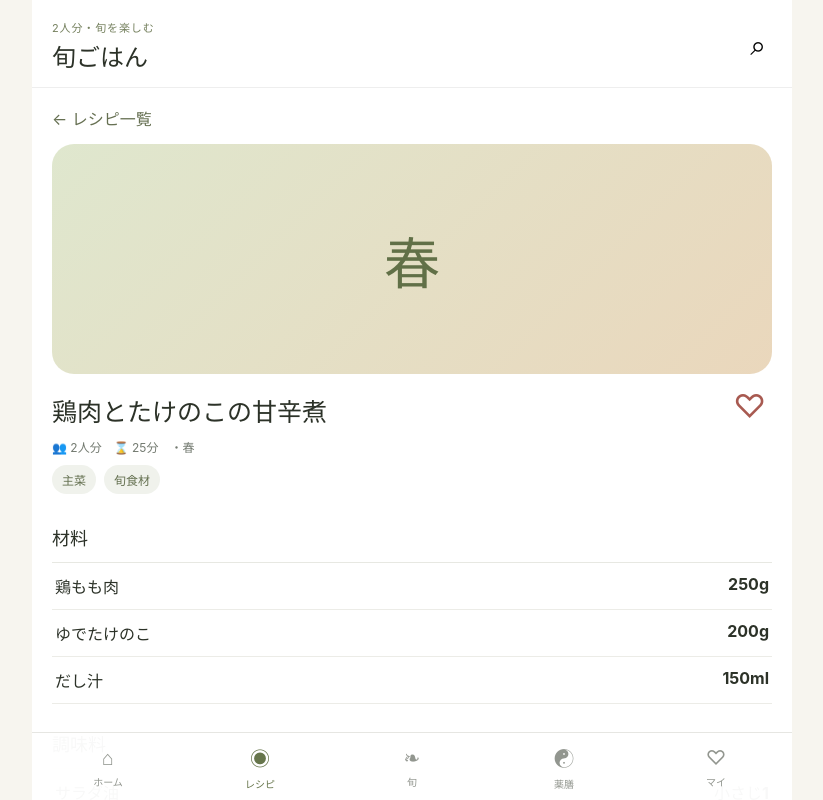
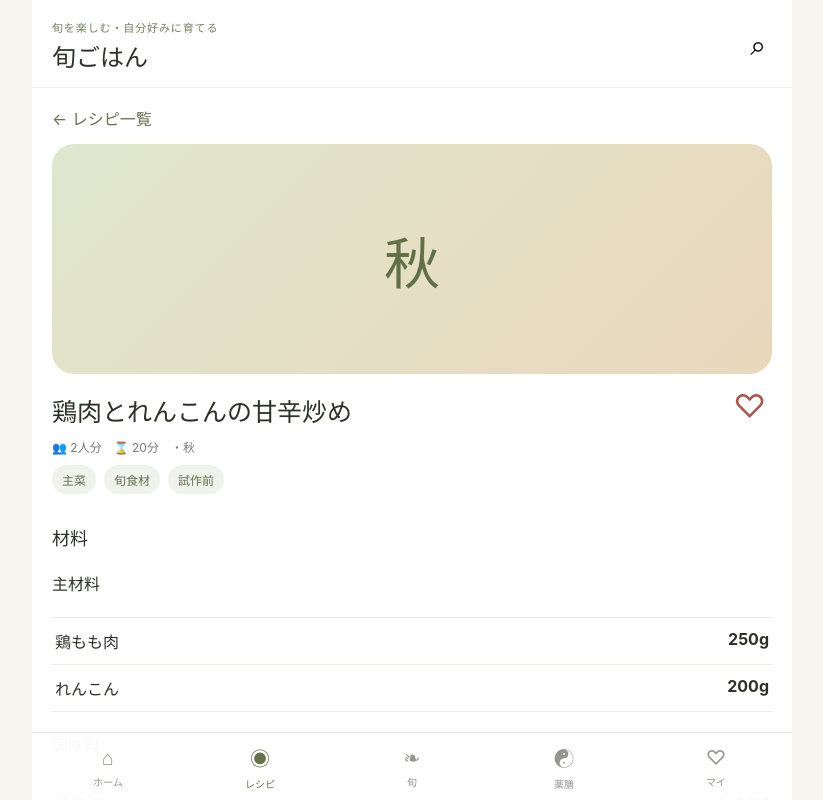
Before and after one commit to new-ap-26/seasonal-recipe-app, a React (Vite) app: page / in a window 1280 px wide. Both pictures are taken after a click on the button "レシピを見る". Shown: the top 800 px of the page, without its empty margins (228-1051 px from the left). Built offline with nearby package versions, Linux system fonts and the light colour scheme.

Commit message:
Update UI for provisional recipe data

```diff
--- a/src/App.tsx
+++ b/src/App.tsx
@@ -2,13 +2,35 @@ import { useMemo, useState } from 'react'
 import { recipes } from './data/recipes'
 import { userRepository } from './repositories/userRepository'
 import { applyRevision } from './utils/recipe'
-import type { CookingLog, DishCategory, Recipe, Season, UserState } from './types'
+import type { CookingLog, DishCategory, Ingredient, Recipe, Season, UserState } from './types'
 import './styles.css'
 
 type Tab = 'home' | 'recipes' | 'season' | 'medicinal' | 'mine'
 
 const categories: ('すべて' | DishCategory | '作り置き')[] = ['すべて','主菜','副菜','作り置き','汁物','ご飯','麺']
 const seasons: ('すべて' | Season)[] = ['すべて','春','夏','秋','冬','通年']
+
+function currentSeason(): Season {
+  const month = new Date().getMonth() + 1
+  if (month >= 3 && month <= 5) return '春'
+  if (month >= 6 && month <= 8) return '夏'
+  if (month >= 9 && month <= 11) return '秋'
+  return '冬'
+}
+
+function servingText(recipe: Recipe) {
+  return recipe.servingLabel ?? `${recipe.servings}人分`
+}
+
+function seasonFoods(season: Season) {
+  const map: Record<Exclude<Season, '通年'>, string[]> = {
+    春: ['たけのこ', 'あさり', '春キャベツ', '菜の花'],
+    夏: ['トマト', 'きゅうり', 'アジ', 'なす'],
+    秋: ['れんこん', 'きのこ', '鮭', 'さつまいも'],
+    冬: ['大根', '白菜', '長ねぎ', 'ほうれん草']
+  }
+  return season === '通年' ? [] : map[season]
+}
 
 export default function App() {
   const [tab, setTab] = useState<Tab>('home')
@@ -31,7 +53,6 @@ export default function App() {
   }), [query, category, season, state.revisions])
 
   const openRecipe = (id: string) => { setSelectedId(id); setTab('recipes'); window.scrollTo({ top: 0, behavior: 'smooth' }) }
-
   const toggleFavorite = (id: string) => saveState({ ...state, favorites: state.favorites.includes(id) ? state.favorites.filter(x => x !== id) : [...state.favorites, id] })
   const toggleStaple = (id: string) => saveState({ ...state, staples: state.staples.includes(id) ? state.staples.filter(x => x !== id) : [...state.staples, id] })
 
@@ -56,7 +77,8 @@ export default function App() {
     const a = document.createElement('a')
     a.href = url
     a.download = `旬ごはん-backup-${new Date().toISOString().slice(0,10)}.json`
-    a.click(); URL.revokeObjectURL(url)
+    a.click()
+    URL.revokeObjectURL(url)
   }
 
   const importBackup = async (file: File) => {
@@ -65,10 +87,10 @@ export default function App() {
   }
 
   return <div className="app-shell">
-    <header className="topbar"><div><span className="eyebrow">2人分・旬を楽しむ</span><h1>旬ごはん</h1></div><button className="icon-btn" onClick={() => {setTab('recipes');setSelectedId(null)}}>⌕</button></header>
+    <header className="topbar"><div><span className="eyebrow">旬を楽しむ・自分好みに育てる</span><h1>旬ごはん</h1></div><button className="icon-btn" onClick={() => {setTab('recipes');setSelectedId(null)}}>⌕</button></header>
     <main>
       {tab === 'home' && <Home state={state} openRecipe={openRecipe} setTab={setTab} />}
-      {tab === 'recipes' && (selected ? <RecipeDetail recipe={selected} original={selectedBase!} state={state} onBack={() => setSelectedId(null)} onFavorite={toggleFavorite} onStaple={toggleStaple} onLog={addLog} onRevise={reviseRecipe} onReset={resetRecipe} /> : <RecipeList items={visibleRecipes} state={state} query={query} setQuery={setQuery} category={category} setCategory={setCategory} season={season} setSeason={setSeason} openRecipe={openRecipe} />)}
+      {tab === 'recipes' && (selected ? <RecipeDetail recipe={selected} state={state} onBack={() => setSelectedId(null)} onFavorite={toggleFavorite} onStaple={toggleStaple} onLog={addLog} onRevise={reviseRecipe} onReset={resetRecipe} /> : <RecipeList items={visibleRecipes} state={state} query={query} setQuery={setQuery} category={category} setCategory={setCategory} season={season} setSeason={setSeason} openRecipe={openRecipe} />)}
       {tab === 'season' && <SeasonPage openRecipe={openRecipe} />}
       {tab === 'medicinal' && <MedicinalPage openRecipe={openRecipe} />}
       {tab === 'mine' && <MinePage state={state} openRecipe={openRecipe} exportBackup={exportBackup} importBackup={importBackup} />}
@@ -83,48 +105,85 @@ export default function App() {
   </div>
 }
 
-function Nav({active,label,icon,onClick}:{active:boolean,label:string,icon:string,onClick:()=>void}) { return <button className={active?'active':''} onClick={onClick}><span>{icon}</span><small>{label}</small></button> }
+function Nav({active,label,icon,onClick}:{active:boolean,label:string,icon:string,onClick:()=>void}) {
+  return <button className={active?'active':''} onClick={onClick}><span>{icon}</span><small>{label}</small></button>
+}
 
 function Home({state,openRecipe,setTab}:{state:UserState,openRecipe:(id:string)=>void,setTab:(t:Tab)=>void}) {
-  const hero = applyRevision(recipes[0], state.revisions[recipes[0].id])
-  const recentIds = [...new Set(state.logs.map(l => l.recipeId))].slice(0,3)
+  const season = currentSeason()
+  const baseHero = recipes.find(r => r.season.includes(season)) ?? recipes[0]
+  const hero = applyRevision(baseHero, state.revisions[baseHero.id])
+  const recentIds = [...new Set(state.logs.map(l => l.recipeId))].filter(id => recipes.some(r => r.id === id)).slice(0,3)
   return <div className="page home">
     <section className="hero-card">
-      <div className="food-art">秋</div><div className="hero-copy"><span className="pill">今日のおすすめ</span><h2>{hero.name}</h2><p>{hero.description}</p><div className="meta">🍂 {hero.season.join('・')}　⌛ {hero.cookingTime}分　👥 2人分</div><button className="primary" onClick={() => openRecipe(hero.id)}>レシピを見る</button></div>
+      <div className="food-art">{season}</div><div className="hero-copy"><span className="pill">今季のおすすめ</span><h2>{hero.name}</h2><p>{hero.description}</p><div className="meta">❧ {hero.season.join('・')}　⌛ {hero.cookingTime}分　👥 {servingText(hero)}</div>{hero.cookingTimeNote&&<p className="time-note">※{hero.cookingTimeNote}</p>}<button className="primary" onClick={() => openRecipe(hero.id)}>レシピを見る</button></div>
     </section>
-    <section><h3>今、何を食べたい？</h3><div className="quick-grid"><button onClick={() => setTab('season')}>❧<b>旬から</b></button><button onClick={() => setTab('recipes')}>🥕<b>食材から</b></button><button onClick={() => setTab('medicinal')}>☯<b>体調から</b></button><button onClick={() => setTab('recipes')}>⌛<b>時間から</b></button></div></section>
-    <section><div className="section-head"><h3>9月の旬</h3><button onClick={() => setTab('season')}>もっと見る</button></div><div className="chips"><span>れんこん</span><span>鮭</span><span>きのこ</span><span>さつまいも</span><span>梨</span></div></section>
+    <section><h3>今、何を食べたい？</h3><div className="quick-grid"><button onClick={() => setTab('season')}>❧<b>旬から</b></button><button onClick={() => setTab('recipes')}>🥕<b>食材から</b></button><button onClick={() => setTab('medicinal')}>☯<b>薬膳から</b></button><button onClick={() => setTab('recipes')}>⌛<b>時間から</b></button></div></section>
+    <section><div className="section-head"><h3>{season}の旬</h3><button onClick={() => setTab('season')}>もっと見る</button></div><div className="chips">{seasonFoods(season).map(x=><span key={x}>{x}</span>)}</div></section>
     {recentIds.length>0 && <section><h3>最近作った料理</h3><div className="card-list">{recentIds.map(id => {const r=recipes.find(x=>x.id===id)!;return <button className="mini-card" key={id} onClick={()=>openRecipe(id)}><b>{r.name}</b><span>作った記録を見る →</span></button>})}</div></section>}
   </div>
 }
 
-function RecipeList({items,state,query,setQuery,category,setCategory,season,setSeason,openRecipe}:{items:Recipe[],state:UserState,query:string,setQuery:(s:string)=>void,category:any,setCategory:(x:any)=>void,season:any,setSeason:(x:any)=>void,openRecipe:(id:string)=>void}) {
- return <div className="page"><h2>レシピ</h2><input className="search" value={query} onChange={e=>setQuery(e.target.value)} placeholder="料理名・食材を検索"/><div className="filter-row">{categories.map(c=><button key={c} className={category===c?'selected':''} onClick={()=>setCategory(c)}>{c}</button>)}</div><div className="filter-row">{seasons.map(s=><button key={s} className={season===s?'selected':''} onClick={()=>setSeason(s)}>{s}</button>)}</div><div className="recipe-grid">{items.map(r=><button key={r.id} className="recipe-card" onClick={()=>openRecipe(r.id)}><div className="recipe-image">{r.category}</div><div><div className="card-title"><b>{r.name}</b>{state.favorites.includes(r.id)&&<span>♥</span>}</div><p>{r.description}</p><div className="meta">⌛ {r.cookingTime}分　{r.tags.slice(0,2).join('・')}</div></div></button>)}</div>{items.length===0&&<p className="empty">条件に合うレシピがありません。</p>}</div>
+function RecipeList({items,state,query,setQuery,category,setCategory,season,setSeason,openRecipe}:{items:Recipe[],state:UserState,query:string,setQuery:(s:string)=>void,category:(typeof categories)[number],setCategory:(x:(typeof categories)[number])=>void,season:(typeof seasons)[number],setSeason:(x:(typeof seasons)[number])=>void,openRecipe:(id:string)=>void}) {
+  return <div className="page"><h2>レシピ</h2><p className="lead">現在は第1バッチ8品を仮データで掲載しています。</p><input className="search" value={query} onChange={e=>setQuery(e.target.value)} placeholder="料理名・食材を検索"/><div className="filter-row">{categories.map(c=><button key={c} className={category===c?'selected':''} onClick={()=>setCategory(c)}>{c}</button>)}</div><div className="filter-row">{seasons.map(s=><button key={s} className={season===s?'selected':''} onClick={()=>setSeason(s)}>{s}</button>)}</div><div className="recipe-grid">{items.map(r=><button key={r.id} className="recipe-card" onClick={()=>openRecipe(r.id)}><div className="recipe-image">{r.season[0]}</div><div><div className="card-title"><b>{r.name}</b>{state.favorites.includes(r.id)&&<span>♥</span>}</div><p>{r.description}</p><div className="meta">⌛ {r.cookingTime}分　{r.tags.slice(0,2).join('・')}</div>{r.verification?.cookingTestStatus==='untested'&&<span className="status-badge">試作前</span>}</div></button>)}</div>{items.length===0&&<p className="empty">条件に合うレシピがありません。</p>}</div>
 }
 
-function RecipeDetail({recipe,original,state,onBack,onFavorite,onStaple,onLog,onRevise,onReset}:{recipe:Recipe,original:Recipe,state:UserState,onBack:()=>void,onFavorite:(id:string)=>void,onStaple:(id:string)=>void,onLog:(r:Recipe,n:number,t:string[],m:string)=>void,onRevise:(r:Recipe,c:Record<string,unknown>)=>void,onReset:(id:string)=>void}) {
- const [rating,setRating]=useState(5), [memo,setMemo]=useState(''), [tags,setTags]=useState<string[]>([]), [editing,setEditing]=useState(false)
- const [ingredientText,setIngredientText]=useState(recipe.ingredients.map(i=>`${i.name}|${i.amount}|${i.type}`).join('\n'))
+function RecipeDetail({recipe,state,onBack,onFavorite,onStaple,onLog,onRevise,onReset}:{recipe:Recipe,state:UserState,onBack:()=>void,onFavorite:(id:string)=>void,onStaple:(id:string)=>void,onLog:(r:Recipe,n:number,t:string[],m:string)=>void,onRevise:(r:Recipe,c:Record<string,unknown>)=>void,onReset:(id:string)=>void}) {
+  const [rating,setRating]=useState(5)
+  const [memo,setMemo]=useState('')
+  const [tags,setTags]=useState<string[]>([])
+  const [editing,setEditing]=useState(false)
+  const [ingredientText,setIngredientText]=useState(recipe.ingredients.map(i=>`${i.name}|${i.amount}|${i.type}|${i.group ?? ''}|${i.amountType ?? ''}`).join('\n'))
   const logs=state.logs.filter(l=>l.recipeId===recipe.id)
- const seasoning=recipe.ingredients.filter(i=>i.type==='seasoning'), food=recipe.ingredients.filter(i=>i.type!=='seasoning')
   const tasteOptions=['ちょうどいい','濃い','薄い','甘い','甘さ控えめがよい','辛い','酸っぱい']
- const saveRevision=()=>{const ingredients=ingredientText.split('\n').map(line=>{const [name,amount,type='food']=line.split('|');return {name:name?.trim(),amount:amount?.trim(),type:type.trim() as any}}).filter(x=>x.name&&x.amount);onRevise(recipe,{ingredients});setEditing(false)}
- return <div className="page detail"><button className="back" onClick={onBack}>← レシピ一覧</button><div className="detail-image">{recipe.season[0]}</div><div className="title-row"><div><h2>{recipe.name}</h2><div className="meta">👥 2人分　⌛ {recipe.cookingTime}分　{recipe.season.map(s=>`・${s}`)}</div></div><button className="heart" onClick={()=>onFavorite(recipe.id)}>{state.favorites.includes(recipe.id)?'♥':'♡'}</button></div><div className="chips">{[recipe.category,...recipe.tags].map(x=><span key={x}>{x}</span>)}</div>
- <section><h3>材料</h3><IngredientTable items={food}/><h3>調味料</h3><IngredientTable items={seasoning}/></section>
+  const saveRevision=()=>{
+    const ingredients = ingredientText.split('\n').map(line=>{
+      const [name,amount,type='food',group='',amountType=''] = line.split('|')
+      return { name:name?.trim(), amount:amount?.trim(), type:type.trim() as Ingredient['type'], group:group.trim() || undefined, amountType:(amountType.trim() || undefined) as Ingredient['amountType'] }
+    }).filter(x=>x.name&&x.amount) as Ingredient[]
+    onRevise(recipe,{ingredients})
+    setEditing(false)
+  }
+  return <div className="page detail"><button className="back" onClick={onBack}>← レシピ一覧</button><div className="detail-image">{recipe.season[0]}</div><div className="title-row"><div><h2>{recipe.name}</h2><div className="meta">👥 {servingText(recipe)}　⌛ {recipe.cookingTime}分　{recipe.season.map(s=>`・${s}`)}</div>{recipe.cookingTimeNote&&<p className="time-note">※{recipe.cookingTimeNote}</p>}</div><button className="heart" onClick={()=>onFavorite(recipe.id)}>{state.favorites.includes(recipe.id)?'♥':'♡'}</button></div><div className="chips">{[recipe.category,...recipe.tags].map(x=><span key={x}>{x}</span>)}{recipe.verification?.cookingTestStatus==='untested'&&<span>試作前</span>}</div>
+  <section><h3>材料</h3><GroupedIngredients items={recipe.ingredients}/></section>
   <section><h3>作り方</h3><ol className="steps">{recipe.steps.map((s,i)=><li key={i}><span>{i+1}</span><div>{s.text}{s.cue&&<p className="cue">✓ {s.cue}</p>}</div></li>)}</ol></section>
- {recipe.storage&&<section className="info-box"><h3>作り置き・保存</h3><p>{recipe.storage.refrigeratedDays&&`冷蔵：約${recipe.storage.refrigeratedDays}日　`}{recipe.storage.frozenDays&&`冷凍：約${recipe.storage.frozenDays}日`}</p><p>{recipe.storage.reheating}</p><small>{recipe.storage.notes}</small></section>}
- {(recipe.nutritionNote||recipe.medicinalFoodNote)&&<section className="two-info"><div><h3>栄養</h3><p>{recipe.nutritionNote??'情報準備中'}</p></div><div><h3>薬膳</h3><p>{recipe.medicinalFoodNote??'情報準備中'}</p></div></section>}
+  {recipe.cookingTips?.length&&<section className="info-box"><h3>失敗しにくくするコツ</h3><ul className="tips-list">{recipe.cookingTips.map(t=><li key={t}>{t}</li>)}</ul></section>}
+  {recipe.seasonInfo&&<section><h3>旬のポイント</h3><p>{recipe.seasonInfo}</p></section>}
+  {recipe.storage&&<section className="info-box"><h3>保存・再加熱</h3>{recipe.storage.refrigeration&&<p><b>冷蔵：</b>{recipe.storage.refrigeration}</p>}{recipe.storage.freezing&&<p><b>冷凍：</b>{recipe.storage.freezing}</p>}{recipe.storage.reheating&&<p><b>再加熱：</b>{recipe.storage.reheating}</p>}{recipe.storage.notes&&<small>{recipe.storage.notes}</small>}</section>}
+  {(recipe.nutritionNote||recipe.medicinalFoodNote)&&<section className="two-info"><div><h3>栄養</h3><p>{recipe.nutritionNote??'情報準備中'}</p></div><div><h3>薬膳</h3><p>{recipe.medicinalFoodNote??'情報準備中'}</p><small>※薬膳は伝統的な食養生の考え方です。現代医学上の治療効果を示すものではありません。</small></div></section>}
   <section className="record-box"><h3>今回どうだった？</h3><div className="stars">{[1,2,3,4,5].map(n=><button key={n} onClick={()=>setRating(n)}>{n<=rating?'★':'☆'}</button>)}</div><div className="taste-tags">{tasteOptions.map(t=><button key={t} className={tags.includes(t)?'selected':''} onClick={()=>setTags(tags.includes(t)?tags.filter(x=>x!==t):[...tags,t])}>{t}</button>)}</div><textarea value={memo} onChange={e=>setMemo(e.target.value)} placeholder="次回の参考メモ。例：砂糖を少し減らす、れんこんを厚めに…"/><button className="primary" onClick={()=>{onLog(recipe,rating,tags,memo);setMemo('');setTags([]);alert('調理記録を保存しました。')}}>調理記録を保存</button></section>
- <section><div className="section-head"><h3>自分好みに更新</h3><button onClick={()=>setEditing(!editing)}>{editing?'閉じる':'編集'}</button></div>{editing&&<div className="edit-box"><p>1行につき「材料名|分量|種別」で編集できます。</p><textarea value={ingredientText} onChange={e=>setIngredientText(e.target.value)} rows={10}/><button className="primary" onClick={saveRevision}>マイレシピに反映</button></div>}{state.revisions[recipe.id]&&<div className="revision-note">♡ 自分好みに変更済み　<button onClick={()=>{if(confirm('オリジナルレシピに戻しますか？'))onReset(recipe.id)}}>オリジナルに戻す</button></div>}<button className="secondary" onClick={()=>onStaple(recipe.id)}>{state.staples.includes(recipe.id)?'★ わが家の定番から外す':'☆ わが家の定番にする'}</button></section>
+  <section><div className="section-head"><h3>自分好みに更新</h3><button onClick={()=>setEditing(!editing)}>{editing?'閉じる':'編集'}</button></div>{editing&&<div className="edit-box"><p>1行につき「材料名|分量|種別|グループ|分量区分」で編集できます。</p><textarea value={ingredientText} onChange={e=>setIngredientText(e.target.value)} rows={12}/><button className="primary" onClick={saveRevision}>マイレシピに反映</button></div>}{state.revisions[recipe.id]&&<div className="revision-note">♡ 自分好みに変更済み　<button onClick={()=>{if(confirm('オリジナルレシピに戻しますか？'))onReset(recipe.id)}}>オリジナルに戻す</button></div>}<button className="secondary" onClick={()=>onStaple(recipe.id)}>{state.staples.includes(recipe.id)?'★ わが家の定番から外す':'☆ わが家の定番にする'}</button></section>
   {logs.length>0&&<section><h3>作った履歴（{logs.length}回）</h3>{logs.slice(0,5).map(l=><div className="log" key={l.id}><b>{new Date(l.cookedAt).toLocaleDateString('ja-JP')}　{'★'.repeat(l.rating)}</b><p>{l.tasteTags.join('・')}</p><p>{l.memo}</p></div>)}</section>}
   </div>
 }
-function IngredientTable({items}:{items:Recipe['ingredients']}){return <div className="ingredient-table">{items.map((x,i)=><div key={`${x.name}-${i}`}><span>{x.name}</span><b>{x.amount}</b></div>)}</div>}
 
-function SeasonPage({openRecipe}:{openRecipe:(id:string)=>void}) { return <div className="page"><h2>旬を食べる</h2><p className="lead">季節の食材から、今日の一品を選びます。</p><div className="season-cards"><SeasonCard title="春" foods="菜の花・春キャベツ・たけのこ"/><SeasonCard title="夏" foods="トマト・きゅうり・なす"/><SeasonCard title="秋" foods="鮭・れんこん・きのこ・さつまいも"/><SeasonCard title="冬" foods="白菜・大根・長ねぎ・ほうれん草"/></div><h3>秋のおすすめ</h3>{recipes.filter(r=>r.season.includes('秋')).map(r=><button className="mini-card" key={r.id} onClick={()=>openRecipe(r.id)}><b>{r.name}</b><span>{r.category}・{r.cookingTime}分</span></button>)}</div> }
-function SeasonCard({title,foods}:{title:string,foods:string}){return <div className="season-card"><b>{title}</b><p>{foods}</p></div>}
+function GroupedIngredients({items}:{items:Recipe['ingredients']}) {
+  const groups = [...new Set(items.map(i => i.group ?? (i.type === 'seasoning' ? '調味料' : '材料')))]
+  return <div>{groups.map(group=><div className="ingredient-group" key={group}><h4>{group}</h4><IngredientTable items={items.filter(i => (i.group ?? (i.type === 'seasoning' ? '調味料' : '材料')) === group)}/></div>)}</div>
+}
 
-function MedicinalPage({openRecipe}:{openRecipe:(id:string)=>void}) { return <div className="page"><h2>薬膳</h2><p className="lead">伝統的な食養生の考え方として、季節や食材選びの参考にします。現代医学上の効能とは分けて表示します。</p><div className="wellbeing-grid"><button>🧣<b>冷えが気になる</b></button><button>🌿<b>胃腸にやさしく</b></button><button>🍂<b>乾燥が気になる</b></button><button>☀️<b>暑さが気になる</b></button><button>💧<b>むくみが気になる</b></button><button>🔋<b>元気をつけたい</b></button></div><section className="info-box"><h3>秋の食養生</h3><p>乾燥する季節として、梨・れんこん・白ごま・豆腐などが薬膳で紹介されることがあります。</p></section><h3>関連レシピ</h3>{recipes.filter(r=>r.season.includes('秋')).slice(0,3).map(r=><button className="mini-card" key={r.id} onClick={()=>openRecipe(r.id)}><b>{r.name}</b><span>レシピを見る →</span></button>)}</div> }
+function IngredientTable({items}:{items:Recipe['ingredients']}) {
+  return <div className="ingredient-table">{items.map((x,i)=><div key={`${x.name}-${i}`}><span>{x.name}{x.amountType==='guideline'&&<small className="amount-note">（目安）</small>}{x.amountType==='optional'&&<small className="amount-note">（お好み）</small>}</span><b>{x.amount}</b></div>)}</div>
+}
 
-function MinePage({state,openRecipe,exportBackup,importBackup}:{state:UserState,openRecipe:(id:string)=>void,exportBackup:()=>void,importBackup:(f:File)=>void}) { const fav=recipes.filter(r=>state.favorites.includes(r.id));const staple=recipes.filter(r=>state.staples.includes(r.id));return <div className="page"><h2>マイ</h2><div className="stats"><div><b>{fav.length}</b><span>お気に入り</span></div><div><b>{state.logs.length}</b><span>作った記録</span></div><div><b>{staple.length}</b><span>わが家の定番</span></div></div><SectionRecipes title="お気に入り" items={fav} openRecipe={openRecipe}/><SectionRecipes title="わが家の定番" items={staple} openRecipe={openRecipe}/><section><h3>データのバックアップ</h3><p className="muted">メモ・評価・マイレシピはこの端末のブラウザに保存されます。機種変更やブラウザデータ削除に備えてバックアップできます。</p><div className="backup-actions"><button className="secondary" onClick={exportBackup}>バックアップを書き出す</button><label className="secondary file-label">バックアップを読み込む<input type="file" accept="application/json" onChange={e=>e.target.files?.[0]&&importBackup(e.target.files[0])}/></label></div></section></div> }
-function SectionRecipes({title,items,openRecipe}:{title:string,items:Recipe[],openRecipe:(id:string)=>void}){return <section><h3>{title}</h3>{items.length?items.map(r=><button className="mini-card" key={r.id} onClick={()=>openRecipe(r.id)}><b>{r.name}</b><span>開く →</span></button>):<p className="muted">まだ登録されていません。</p>}</section>}
+function SeasonPage({openRecipe}:{openRecipe:(id:string)=>void}) {
+  const season = currentSeason()
+  return <div className="page"><h2>旬を食べる</h2><p className="lead">季節ごとの食材と、その季節におすすめの料理を見つけます。</p><div className="season-cards"><SeasonCard title="春" foods="たけのこ・あさり・春キャベツ・菜の花"/><SeasonCard title="夏" foods="トマト・きゅうり・アジ・なす"/><SeasonCard title="秋" foods="れんこん・きのこ・鮭・さつまいも"/><SeasonCard title="冬" foods="大根・白菜・長ねぎ・ほうれん草"/></div><h3>{season}のおすすめ</h3>{recipes.filter(r=>r.season.includes(season)).map(r=><button className="mini-card" key={r.id} onClick={()=>openRecipe(r.id)}><b>{r.name}</b><span>{r.category}・{r.cookingTime}分</span></button>)}</div>
+}
+
+function SeasonCard({title,foods}:{title:string,foods:string}) { return <div className="season-card"><b>{title}</b><p>{foods}</p></div> }
+
+function MedicinalPage({openRecipe}:{openRecipe:(id:string)=>void}) {
+  const items = recipes.filter(r => r.medicinalFoodNote)
+  return <div className="page"><h2>薬膳</h2><p className="lead">伝統的な食養生の考え方として、季節や食材選びの参考にします。現代医学上の効能とは分けて表示します。</p><section className="info-box"><h3>表示ルール</h3><p>専門資料で確認できた内容だけを掲載し、不十分なものは「確認後に追記予定」とします。</p><small>※薬膳は伝統的な食養生の考え方です。現代医学上の治療効果を示すものではありません。</small></section><h3>関連レシピ</h3>{items.slice(0,4).map(r=><button className="mini-card" key={r.id} onClick={()=>openRecipe(r.id)}><b>{r.name}</b><span>レシピを見る →</span></button>)}</div>
+}
+
+function MinePage({state,openRecipe,exportBackup,importBackup}:{state:UserState,openRecipe:(id:string)=>void,exportBackup:()=>void,importBackup:(f:File)=>void}) {
+  const fav=recipes.filter(r=>state.favorites.includes(r.id))
+  const staple=recipes.filter(r=>state.staples.includes(r.id))
+  return <div className="page"><h2>マイ</h2><div className="stats"><div><b>{fav.length}</b><span>お気に入り</span></div><div><b>{state.logs.length}</b><span>作った記録</span></div><div><b>{staple.length}</b><span>わが家の定番</span></div></div><SectionRecipes title="お気に入り" items={fav} openRecipe={openRecipe}/><SectionRecipes title="わが家の定番" items={staple} openRecipe={openRecipe}/><section><h3>データのバックアップ</h3><p className="muted">メモ・評価・マイレシピはこの端末のブラウザに保存されます。機種変更やブラウザデータ削除に備えてバックアップできます。</p><div className="backup-actions"><button className="secondary" onClick={exportBackup}>バックアップを書き出す</button><label className="secondary file-label">バックアップを読み込む<input type="file" accept="application/json" onChange={e=>e.target.files?.[0]&&importBackup(e.target.files[0])}/></label></div></section></div>
+}
+
+function SectionRecipes({title,items,openRecipe}:{title:string,items:Recipe[],openRecipe:(id:string)=>void}) {
+  return <section><h3>{title}</h3>{items.length?items.map(r=><button className="mini-card" key={r.id} onClick={()=>openRecipe(r.id)}><b>{r.name}</b><span>開く →</span></button>):<p className="muted">まだ登録されていません。</p>}</section>
+}
```
Lines whose indentation alone changed are shown as unchanged.
